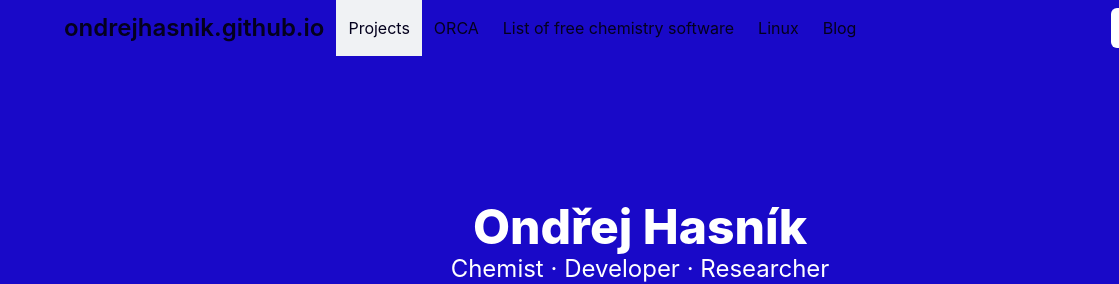
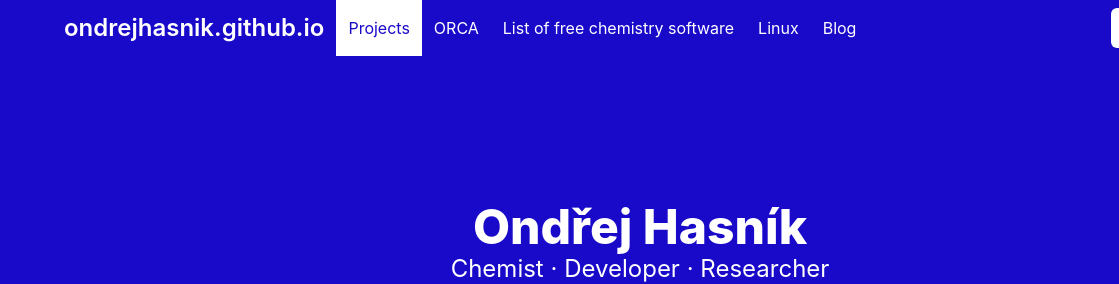
Before and after one commit to ondrejhasnik/ondrejhasnik.github.io, a plain HTML site: page index.html in a window 1280 px wide. In both pictures the pointer is over the link "Projects". Shown: the top 284 px of the page, 0-1119 px from the left. Drawn offline with Linux system fonts and the light colour scheme; files whose address does not match are found by name.

Commit message:
Update stylesheet.css

```diff
--- a/css/stylesheet.css
+++ b/css/stylesheet.css
@@ -2,3 +2,18 @@
   --bulma-primary-h: 245deg;
   --bulma-primary-s: 91%;
 }
+.navbar-start .navbar-item {
+  color: #FFFFFF;
+}
+.navbar-start .navbar-item:hover {
+  background-color: #FFFFFF;
+  color: #1909C8;
+}
+.navbar-brand .navbar-item {
+    color: #FFFFFF;
+  }
+
+.navbar-brand .navbar-item:hover {
+    background-color: #FFFFFF;
+    color: #1909C8;
+}
```
